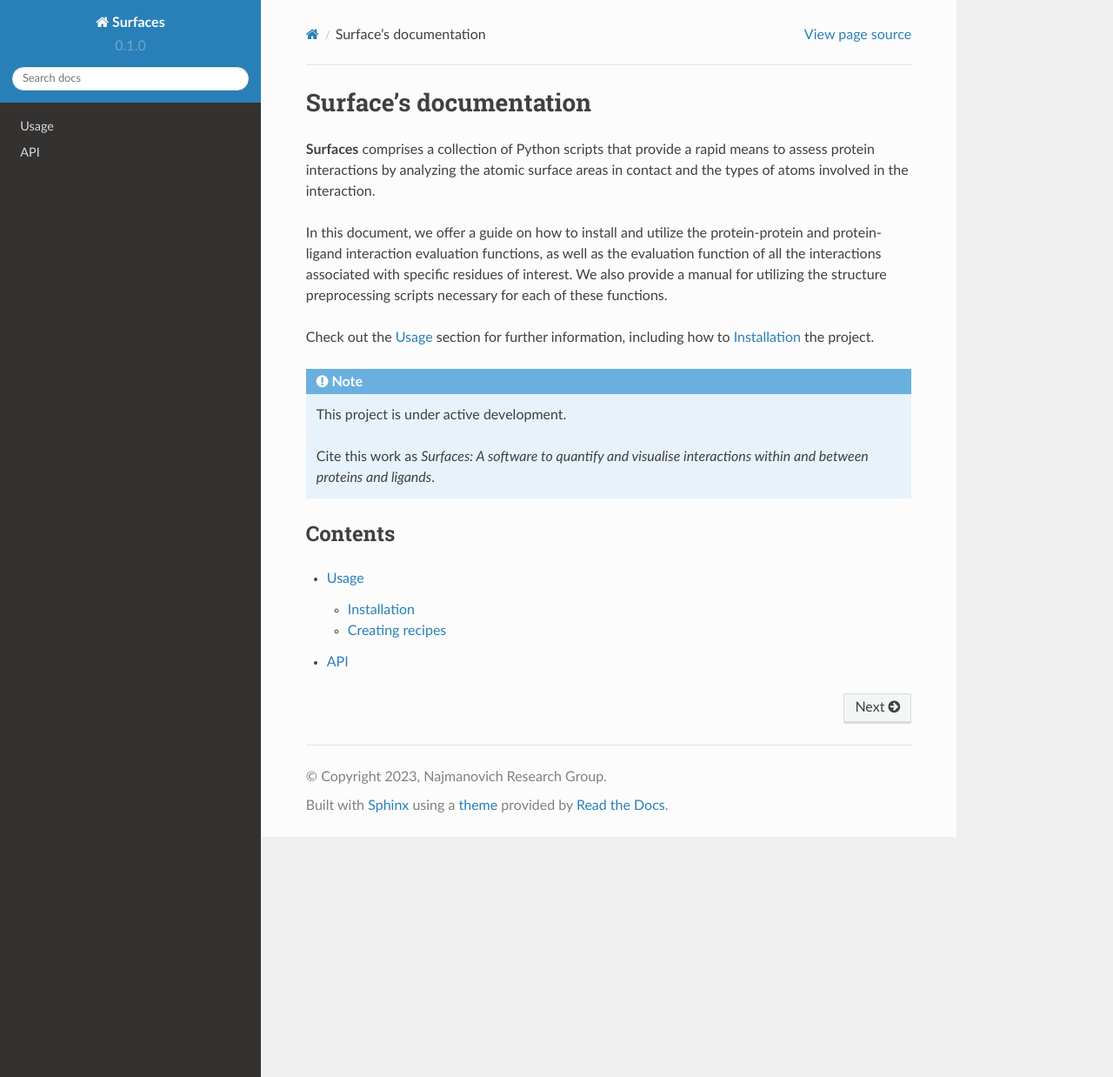
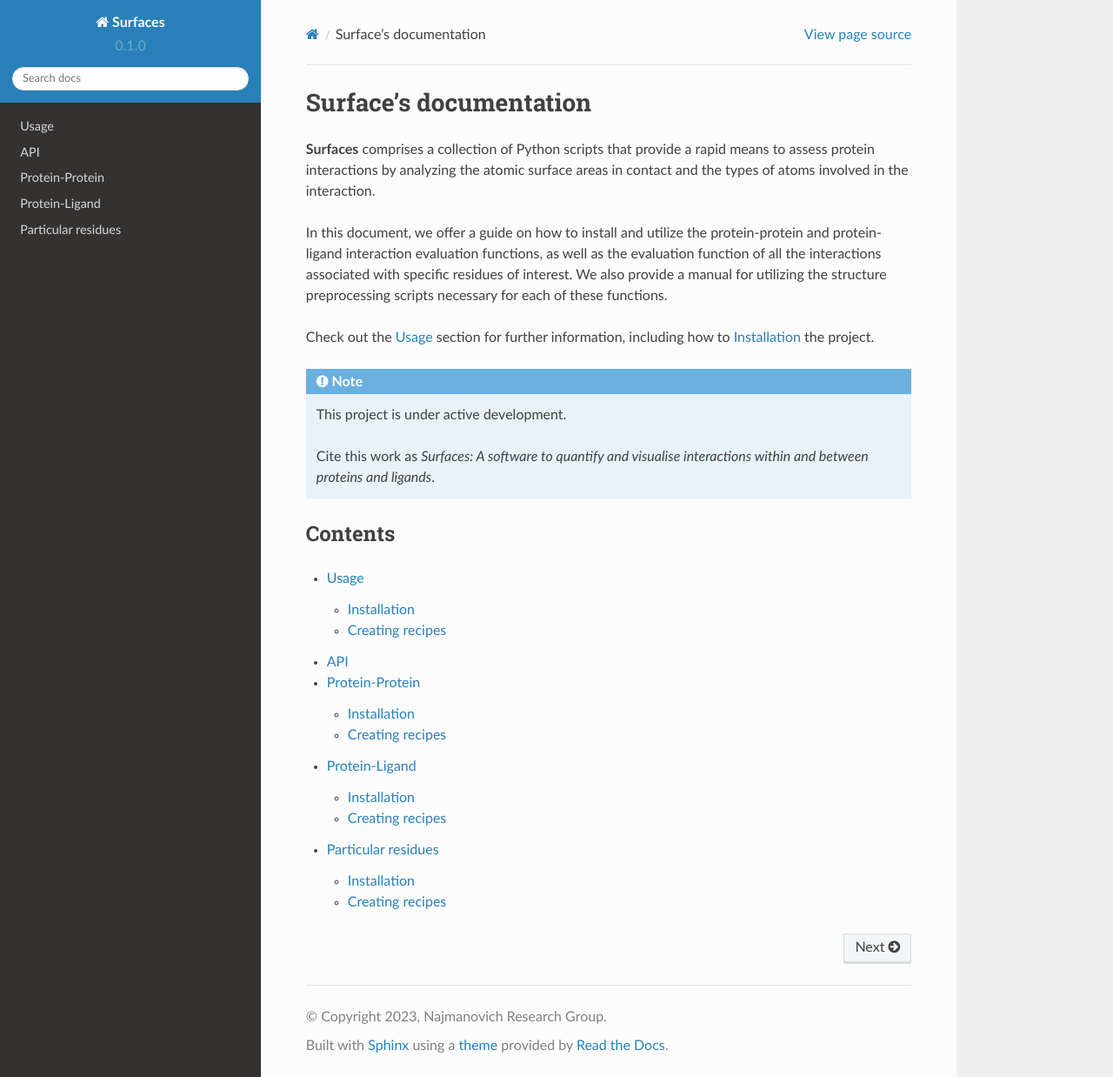
Before and after one commit to nataliateruel/Surfaces_tutorial, a Sphinx documentation site: the page built from docs/source/index.rst, in a window 1280 px wide and 1238 px high. Shown: the whole window at 87% size. Built offline with Sphinx 7.4.7 and the Read the Docs theme 2.0.0, drawn with Linux system fonts in a browser that asks for light colours.

Commit message:
Update index.rst

```diff
--- a/docs/source/index.rst
+++ b/docs/source/index.rst
@@ -21,3 +21,6 @@
 
    usage
    api
+   Protein-protein
+   Protein-ligand
+   Particular_residues
```
